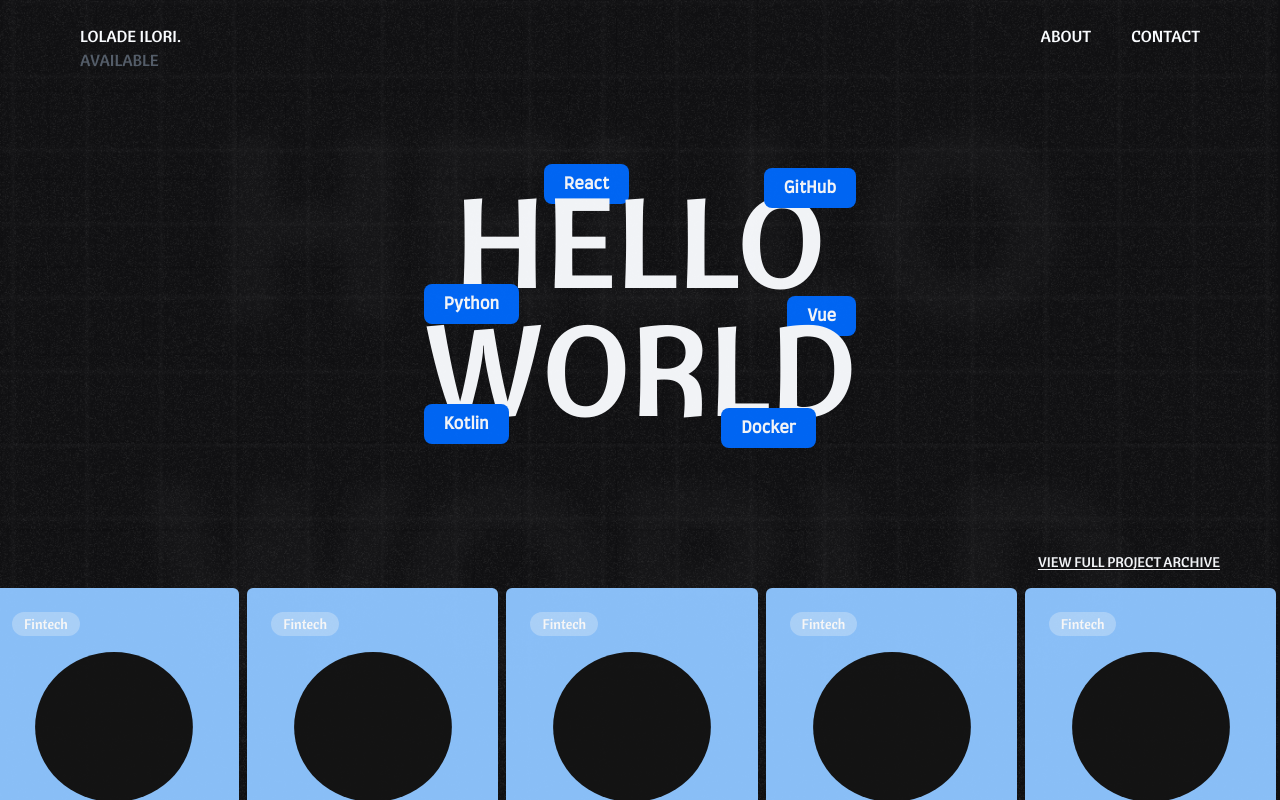
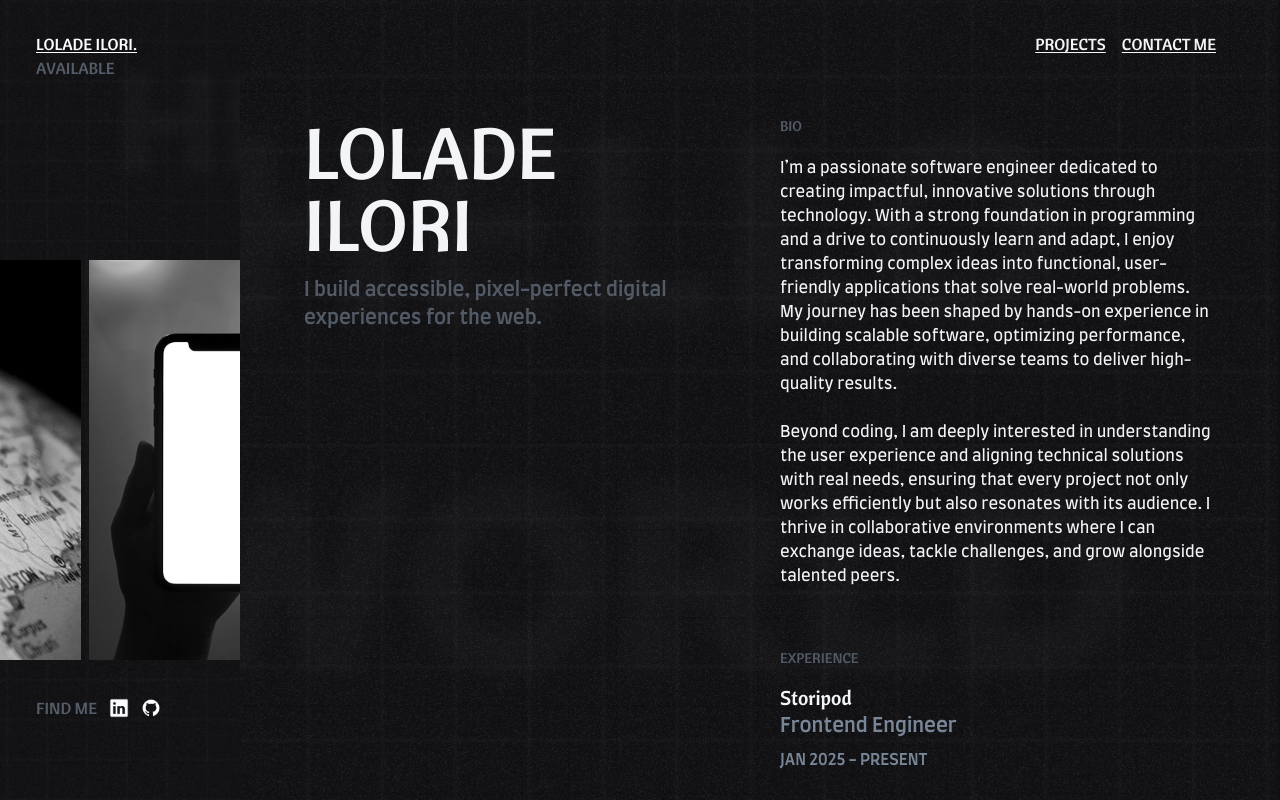
Before and after one commit to lolade-ilori/portfolio, a Next.js app: page / in a window 1280 px wide. Shown: the top 800 px of the page. Built offline with nearby package versions, Linux system fonts and the light colour scheme.

Commit message:
changed home page

```diff
--- a/app/(home)/page.tsx
+++ b/app/(home)/home/page.tsx
@@ -1,7 +1,7 @@
 "use client";
-import Pills from "../components/Pills";
+import Pills from "../../components/Pills";
 import Link from "next/link";
-import JobsCarousel from "../components/JobsCarousel";
+import JobsCarousel from "../../components/JobsCarousel";
 
 export default function Home() {
   return (
--- a/app/(home)/projects/page.tsx
+++ b/app/(home)/projects/page.tsx
@@ -1,11 +1,17 @@
+"use client";
 import React from "react";
 import ProjectDescriptionCard from "./ProjectDescriptionCard";
 import { projects } from "../../../data/projectHistory";
+import NavBar from "../../components/NavBar";
+import { usePathname } from "next/navigation";
 
 const ProjectsPage = () => {
+  const pathname = usePathname();
   return (
+    <div>
+      <NavBar pathname={pathname} />
       <div className="min-h-[100vh] px-5 py-5 md:px-20 lg:px-35 md:py-10">
-      <h1 className="text-2xl md:text-5xl font-faro-local">All Projects</h1>
+        <h1 className="text-2xl md:text-5xl font-faro-local">Projects</h1>
 
         <div className="min-h-[500px] flex flex-col gap-14 my-10 md:my-20">
           {projects.map((item) => {
@@ -24,6 +30,7 @@ const ProjectsPage = () => {
           })}
         </div>
       </div>
+    </div>
   );
 };
 
--- a/app/(personal)/AboutHeader.tsx
+++ b/app/(personal)/AboutHeader.tsx
@@ -4,17 +4,30 @@ import React from "react";
 const AboutHeader = ({ pathname }: { pathname: string }) => {
   return (
     <header className="">
-      <div className="flex justify-between items-center">
-        <Link
+      <div className="flex justify-end items-center gap-4">
+        {/* <Link
           href="/"
           className="underline underline-offset-2 uppercase font-faro-local text-sm md:text-xl"
         >
           close
+        </Link> */}
+
+        <Link
+          href="/projects"
+          className="underline underline-offset-2 uppercase font-faro-local text-sm md:text-base"
+        >
+          projects
         </Link>
 
-        <h3 className="uppercase text-sm md:text-base font-faro-local">
+        <Link
+          href="/contact"
+          className="underline underline-offset-2 uppercase font-faro-local text-sm md:text-base"
+        >
+          contact me
+        </Link>
+        {/* <h3 className="uppercase text-sm md:text-base font-faro-local">
           {pathname === "/about" ? "about" : "contact"}
-        </h3>
+        </h3> */}
       </div>
     </header>
   );
--- a/app/(personal)/layout.tsx
+++ b/app/(personal)/layout.tsx
@@ -8,6 +8,7 @@ import {
   FaroSemiBold,
 } from "../../utils/fonts";
 import Sidebar from "./Sidebar";
+import ClientWrapper from "../ClientWrapper";
 
 export const metadata: Metadata = {
   title: "Lolade Ilori | Software Engineer",
@@ -24,8 +25,7 @@ export default function PersonalLayout({
       <body
         className={` ${FaroRegular.variable} ${FaroBold.variable} ${FaroLight.variable} ${FaroSemiBold.variable} min-h-screen relative antialiased bg-cover bg-center bg-[url('./assets/img/Background.png')] bg-fixed bg-no-repeat bg-blend-overlay flex`}
       >
-        <Sidebar />
-        <main className="relative z-10 w-full">{children}</main>
+        <ClientWrapper>{children}</ClientWrapper>
       </body>
     </html>
   );
--- a/app/ClientWrapper.tsx
+++ b/app/ClientWrapper.tsx
@@ -4,9 +4,11 @@ import SplashScreen from "./components/SplashScreen";
 import NavBar from "./components/NavBar";
 import Footer from "./components/Footer";
 import { usePathname } from "next/navigation";
+import Sidebar from "./(personal)/Sidebar";
 
 export default function ClientWrapper({ children }: { children: ReactNode }) {
   const pathname = usePathname();
+  console.log(pathname, "kfkf");
   const [showSplash, setShowSplash] = useState(true);
 
   useEffect(() => {
@@ -26,9 +28,11 @@ export default function ClientWrapper({ children }: { children: ReactNode }) {
 
   return (
     <>
-      <NavBar pathname={pathname} />
-      <main className="min-h-[calc(100vh_-_130px)]">{children}</main>
-      <Footer />
+      {/* <NavBar pathname={pathname} /> */}
+      {/* <main className="min-h-[calc(100vh_-_130px)]">{children}</main> */}
+      {pathname !== "/projects" && <Sidebar />}
+      <main className="relative z-10 w-full">{children}</main>
+      {/* <Footer /> */}
     </>
   );
 }
--- a/app/globals.css
+++ b/app/globals.css
@@ -9,8 +9,7 @@
   --font-faro-local: var(--font-faro-local);
   --font-faro-regular: var(--font-faro-regular);
   --font-faro-light: var(--font-faro-light);
-  --font-faro-semibold: var(--font-faro-semibold)
-;
+  --font-faro-semibold: var(--font-faro-semibold);
   --color-sidebar-ring: var(--sidebar-ring);
   --color-sidebar-border: var(--sidebar-border);
   --color-sidebar-accent-foreground: var(--sidebar-accent-foreground);
```
Also changed, not shown: app/(personal)/page.tsx (renamed from app/(personal)/about/page.tsx, +3 -4 lines), 1 other file (tests, documents, lock files or other folders). Lines whose indentation alone changed are shown as unchanged.
